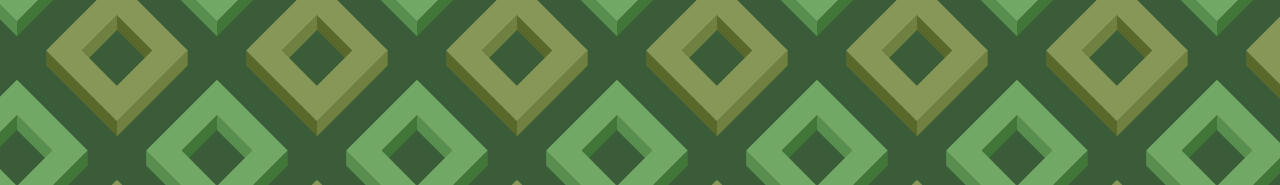
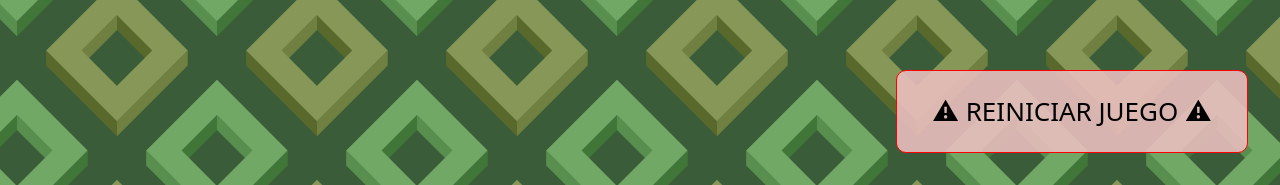
Before and after one commit to axelcy/cambio-climatico, a React (Vite) app: page /usuarios in a window 1280 px wide. Shown: the part 615-800 px from the top of the page. Built offline with nearby package versions, Linux system fonts and the light colour scheme.

Commit message:
reiniciar juego

```diff
--- a/src/components/GuardarUsuario.jsx
+++ b/src/components/GuardarUsuario.jsx
@@ -4,10 +4,12 @@ import { useRef, useState } from "react"
 
 function GuardarUsuario() {
     const userInput = useRef()
-    const [mostrarTexto, setMostrarTexto] = useState(false)
+    const [texto, setTexto] = useState(false)
 
     const handleSave = () => {
-        if (!userInput.current.textContent) return setMostrarTexto(true)
+        // localStorage.clear()
+        if (!userInput.current.textContent) return setTexto('Es necesario ingresar tu nombre.')
+        if (userInput.current.textContent.length > 18) return setTexto('Tu nombre no puede tener más de 18 caracteres.')
         const usuarios = JSON.parse(localStorage.getItem('usuarios')) || []
         usuarios.push({
             nombre: userInput.current.textContent,
@@ -25,7 +27,7 @@ function GuardarUsuario() {
             <div contentEditable='true' id="userInput" className='user-input' ref={userInput} />
             <img src="/guardar.jpg" className="img-guardar no-select" draggable={false} onClick={handleSave} />
             {
-                mostrarTexto && <span className="text-bg">Es necesario ingresar tu nombre.</span>
+                texto && <span className="text-bg">{texto}</span>
             }
         </section>
     )
--- a/src/mocks/reglas.js
+++ b/src/mocks/reglas.js
@@ -1,6 +1,6 @@
 // patter.test(string) => true | false
 // string.match(pattern) => null | array
-
+// asdasdas1♻rrrCO49chadamarilloindustrialglaciaresoctubrereciclajeselvaradiacradiacionmarextincion
 export default [
     {
         titulo: 'La contraseña debe tener al menos 8 caracteres',
@@ -73,10 +73,5 @@ export default [
         texto: 'Corresponde a la definición de:',
         subtitulo: 'Contaminacion / Deforestacion / Extincion',
         validar: (pass) => /Extincion/i.test(pass)
-    },
-    {
-        titulo: '¿El calentamiento global aumenta el nivel del...?',
-        subtitulo: 'Rio / Mar / Lago',
-        validar: (pass) => /Mar/i.test(pass)
-    },
+    }
 ]
--- a/src/pages/Reglas.jsx
+++ b/src/pages/Reglas.jsx
@@ -10,8 +10,8 @@ function Reglas() {
     const [reglas, setReglas] = useState([])
     const [strength, setStrength] = useState(0)
     useEffect(() => {
-        setReglas(useRules(localStorage.getItem('password')))
-        setStrength(localStorage.getItem('strength'))
+        setReglas(useRules(localStorage.getItem('password') || ''))
+        setStrength(localStorage.getItem('strength') || 0)
     }, [localStorage.getItem('password')])
 
     return (
--- a/src/pages/Usuarios.css
+++ b/src/pages/Usuarios.css
@@ -13,16 +13,24 @@
     background-color: rgba(190, 233, 190, 0.9);
     border: 1px solid green;
     border-radius: 10px;
-    /* height: 2rem; */
     margin: 1rem;
     padding: 1.3rem;
     width: 50%;
-
-
-    /* text-overflow: ellipsis; */
 }
 
 .user-password{
     width: 100%;
     overflow: auto;
 }
+
+.clear-button{
+    position: fixed;
+    bottom: 1rem;
+    right: 1rem;
+    background-color: rgba(233, 190, 190, 0.9);
+    border: 1px solid red;
+    color: black;
+    height: fit-content;
+    width: 22rem;
+    font-size: 26px;
+}
--- a/src/pages/Usuarios.jsx
+++ b/src/pages/Usuarios.jsx
@@ -1,7 +1,10 @@
 import './Usuarios.css'
 
 function Usuarios() {
-
+    const handleClear = () => {
+        localStorage.clear()
+        location.reload()
+    }
     return (
         <main>
             <label className='no-select'><h1 className='titulo-reglas no-select'>Usuarios ganadores 🏆👨</h1></label>
@@ -17,6 +20,7 @@ function Usuarios() {
                 ))
             }
             </section>
+            <button onClick={handleClear} className='clear-button text-bg no-select'>⚠ REINICIAR JUEGO ⚠</button>
         </main>
     )
 }
```
